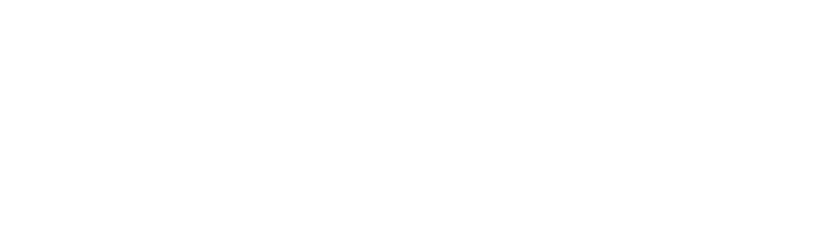
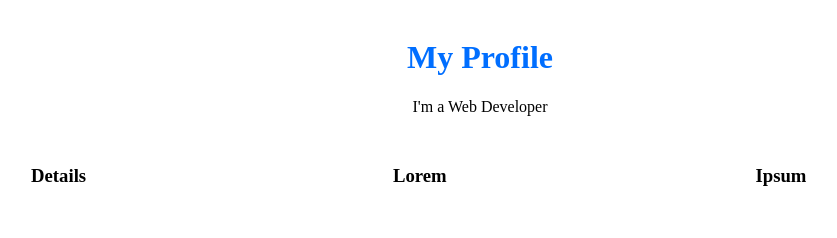
Before and after one commit to muhreezky/portfolio-website, a plain HTML site: page index.html in a window 1280 px wide. Shown: the whole page, without its empty margins (160-997 px from the left). Drawn offline with Linux system fonts and the light colour scheme.

Commit message:
Added style.css

```diff
--- a/index.html
+++ b/index.html
@@ -7,7 +7,30 @@
   <link rel="stylesheet" href="style.css">
   <title>Portfolio Website</title>
 </head>
-<body>
+<body style="padding: 10px;">
+  <div class="titlebar">
+    <h1 class="title">My Profile</h1>
+    I'm a Web Developer
+  </div>
+  <div class="container">
+    <section class="sections">
+      <h3>
+        <b>Details</b>
+      </h3>
+      <div class="description">
 
+      </div>
+    </section>
+    <section class="sections">
+      <h3>
+        Lorem
+      </h3>
+    </section>
+    <section class="sections">
+      <h3>
+        Ipsum
+      </h3>
+    </section>
+  </div>
 </body>
 </html>
--- a/style.css
+++ b/style.css
@@ -0,0 +1,19 @@
+.titlebar {
+  text-align: center;
+  margin: auto;
+}
+
+.title {
+  color: #006eff;
+}
+
+.sections {
+  margin: 10px;
+}
+
+.container {
+  text-align: center;
+  padding: 20px;
+  display: grid;
+  grid-template-columns: 30% 30% 30%;
+}
```
